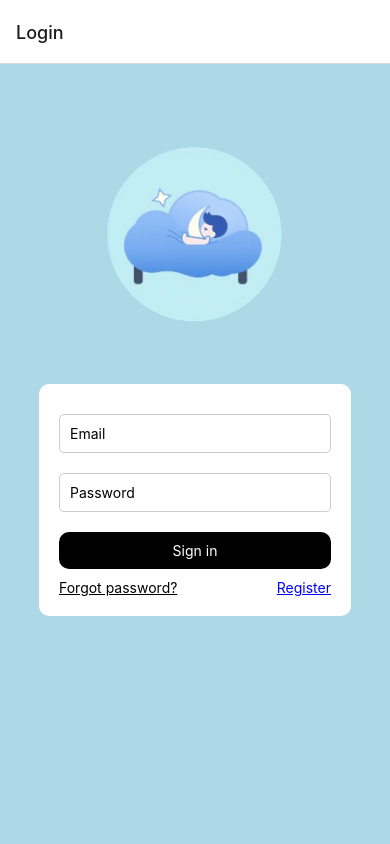
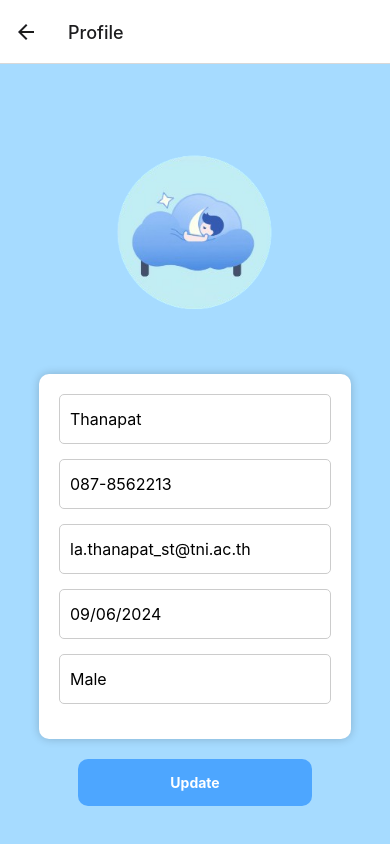
Before and after one commit to thanapatlwr/ReactNativeFinalProject, a React Native app: screen /Profile in a window 390 px wide. Built offline with nearby package versions, Linux system fonts and the light colour scheme.

Commit message:
updateFinal_2

```diff
--- a/App.tsx
+++ b/App.tsx
@@ -5,6 +5,7 @@ import LoginScreen from './LoginScreen';
 import HomeScreen from './HomeScreen';
 import RegisterScreen from './RegisterScreen';
 import ForgetScreen from './ForgetScreen';
+import ProfileScreen from './ProfileScreen';
 
 const Stack = createStackNavigator();
 
@@ -16,6 +17,7 @@ const App = () => {
         <Stack.Screen name="Home" component={HomeScreen} />
         <Stack.Screen name="Regis" component={RegisterScreen} />
         <Stack.Screen name="Forget" component={ForgetScreen} />
+        <Stack.Screen name="Profile" component={ProfileScreen} />
       </Stack.Navigator>
     </NavigationContainer>
   );
--- a/HomeScreen.tsx
+++ b/HomeScreen.tsx
@@ -6,6 +6,7 @@ const HomeScreen = ({ navigation}:any) => {
     <View style={{ flex: 1, justifyContent: 'center', alignItems: 'center' }}>
       <Text>Welcome to Home Page</Text>
       <Button title="Logout" onPress={() => navigation.navigate('Login')} />
+      <Button title="Profile" onPress={() => navigation.navigate('Profile')} />
     </View>
   );
 };
--- /dev/null
+++ b/ProfileScreen.tsx
@@ -0,0 +1,137 @@
+import React, { useState } from 'react';
+import { View, Text, TextInput, TouchableOpacity, StyleSheet, Image } from 'react-native';
+import * as ImagePicker from 'expo-image-picker';
+
+const ProfileScreen = () => {
+  const [name, setName] = useState('Thanapat');
+  const [phone, setPhone] = useState('087-8562213');
+  const [email, setEmail] = useState('la.thanapat_st@tni.ac.th');
+  const [dob, setDob] = useState('09/06/2024');
+  const [gender, setGender] = useState('Male');
+  const [profileImage, setProfileImage] = useState<string | null>(null);
+
+  const handleUpdate = () => {
+    console.log('Profile updated:', { name, phone, email, dob, gender });
+  };
+
+  const selectImage = async () => {
+    const permissionResult = await ImagePicker.requestMediaLibraryPermissionsAsync();
+
+    if (permissionResult.granted === false) {
+      alert('Permission to access camera roll is required!');
+      return;
+    }
+
+    const result = await ImagePicker.launchImageLibraryAsync({
+      mediaTypes: ImagePicker.MediaTypeOptions.Images,
+      allowsEditing: true,
+      aspect: [4, 3],
+      quality: 1,
+    });
+
+    if (!result.canceled) {
+      setProfileImage(result.assets[0].uri);
+    }
+  };
+
+  return (
+    <View style={styles.container}>
+      <TouchableOpacity onPress={selectImage} style={styles.imageContainer}>
+        {profileImage ? (
+          <Image source={{ uri: profileImage }} style={styles.image} />
+        ) : (
+          <Image source={require('./assets/sleepIcon.png')} style={styles.image} />
+        )}
+      </TouchableOpacity>
+
+      <View style={styles.formContainer}>
+        <TextInput
+          style={styles.input}
+          placeholder="Name"
+          value={name}
+          onChangeText={setName}
+        />
+        <TextInput
+          style={styles.input}
+          placeholder="Phone Number"
+          value={phone}
+          onChangeText={setPhone}
+          keyboardType="phone-pad"
+        />
+        <TextInput
+          style={styles.input}
+          placeholder="Email"
+          value={email}
+          onChangeText={setEmail}
+          keyboardType="email-address"
+        />
+        <TextInput
+          style={styles.input}
+          placeholder="Date of birth"
+          value={dob}
+          onChangeText={setDob}
+        />
+        <TextInput
+          style={styles.input}
+          placeholder="Gender"
+          value={gender}
+          onChangeText={setGender}
+        />
+      </View>
+
+      <TouchableOpacity style={styles.updateButton} onPress={handleUpdate}>
+        <Text style={styles.buttonText}>Update</Text>
+      </TouchableOpacity>
+    </View>
+  );
+};
+
+const styles = StyleSheet.create({
+  container: {
+    flex: 1,
+    backgroundColor: '#a6dbff',
+    alignItems: 'center',
+  },
+  imageContainer: {
+    marginBottom: 10,
+  },
+  image: {
+    width: 300,
+    height: 300,
+    borderRadius: 60,
+    resizeMode: 'contain',
+  },
+  formContainer: {
+    width: '80%',
+    backgroundColor: '#fff',
+    padding: 20,
+    borderRadius: 10,
+    shadowColor: '#000',
+    shadowOpacity: 0.2,
+    shadowRadius: 10,
+    elevation: 5,
+  },
+  input: {
+    height: 50,
+    borderColor: '#ccc',
+    borderWidth: 1,
+    borderRadius: 5,
+    paddingHorizontal: 10,
+    marginBottom: 15,
+    fontSize: 16,
+  },
+  updateButton: {
+    backgroundColor: '#4da6ff',
+    padding: 15,
+    borderRadius: 10,
+    marginTop: 20,
+    width: '60%',
+    alignItems: 'center',
+  },
+  buttonText: {
+    color: '#fff',
+    fontWeight: 'bold',
+  },
+});
+
+export default ProfileScreen;
--- a/package.json
+++ b/package.json
@@ -13,7 +13,8 @@
     "expo": "~51.0.28",
     "expo-status-bar": "~1.12.1",
     "react": "18.2.0",
-    "react-native": "0.74.5"
+    "react-native": "0.74.5",
+    "expo-image-picker": "~15.0.7"
   },
   "devDependencies": {
     "@babel/core": "^7.20.0",
```
Also changed, not shown: 1 other file (tests, documents, lock files or other folders).
